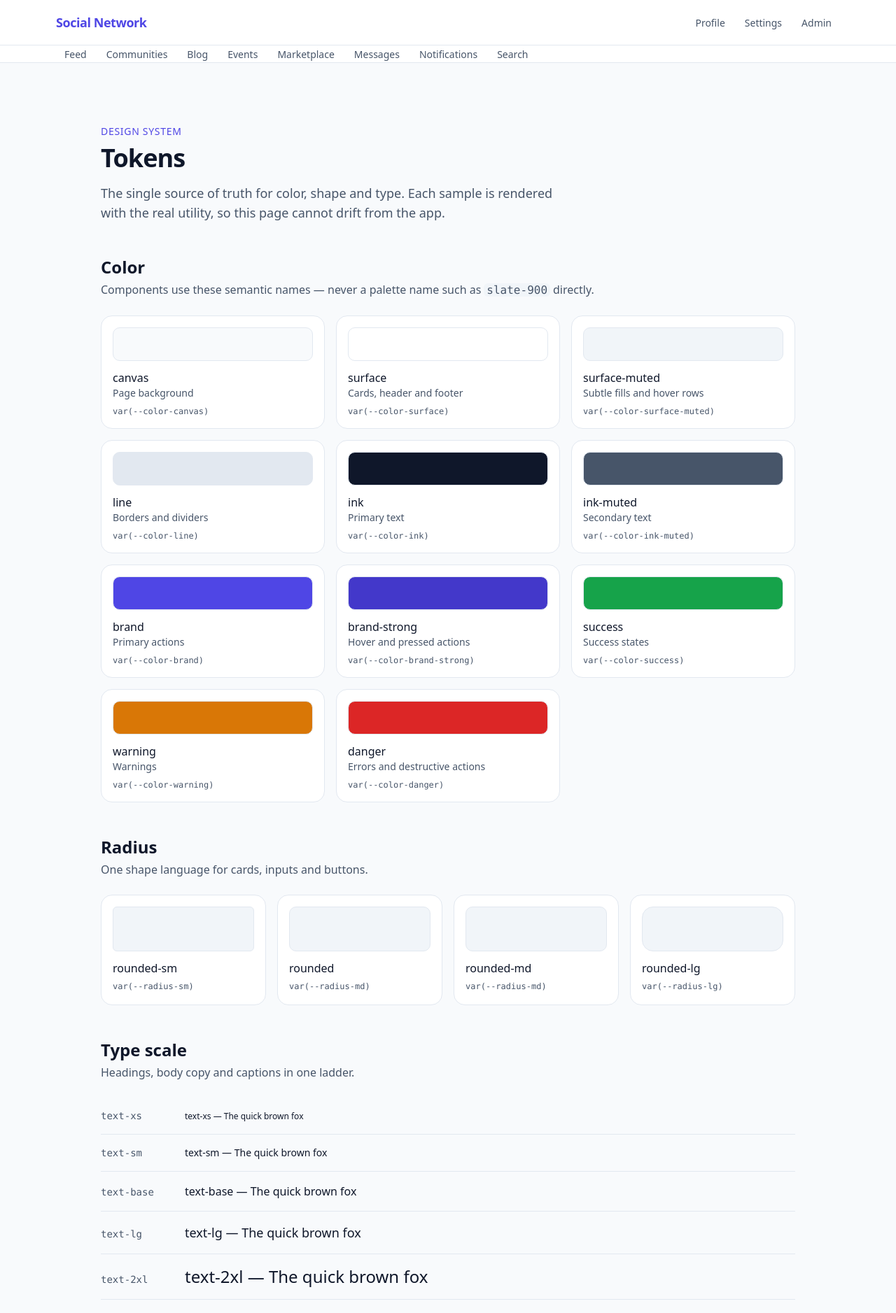
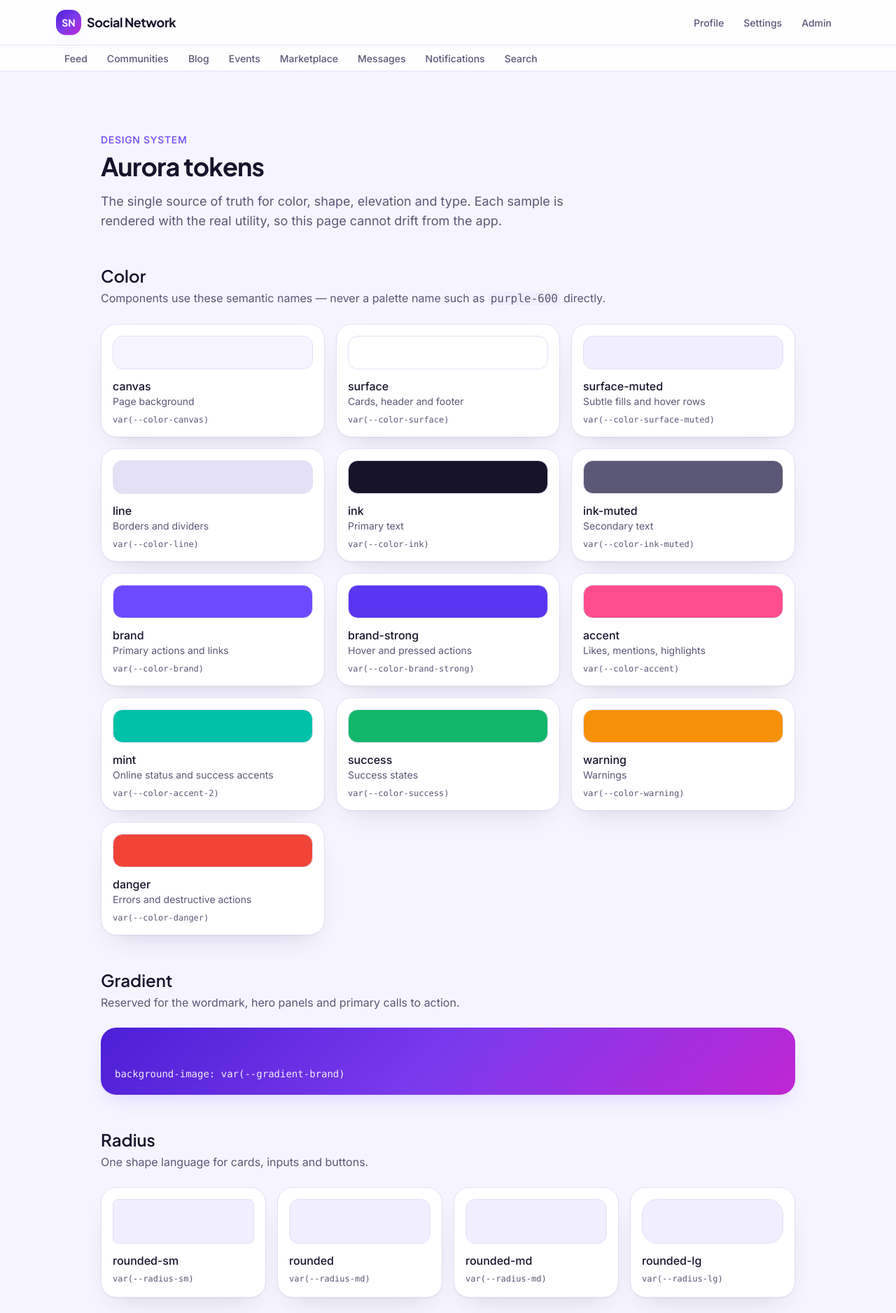
Before and after one commit to jiyan-0525/ft_transcendence, a React (Vite) app in the folder packages/web/: page /design in a window 1280 px wide. Shown: the top 1877 px of the page at 70% size. Built offline with nearby package versions, Linux system fonts and the light colour scheme.

Commit message:
feat(web): apply the Aurora visual direction

```diff
--- a/packages/web/index.html
+++ b/packages/web/index.html
@@ -4,11 +4,17 @@
     <meta charset="UTF-8" />
     <link rel="icon" type="image/svg+xml" href="/favicon.svg" />
     <meta name="viewport" content="width=device-width, initial-scale=1.0" />
+    <link rel="preconnect" href="https://fonts.googleapis.com" />
+    <link rel="preconnect" href="https://fonts.gstatic.com" crossorigin />
+    <link
+      href="https://fonts.googleapis.com/css2?family=Inter:wght@400;500;600&family=Plus+Jakarta+Sans:wght@600;700;800&display=swap"
+      rel="stylesheet"
+    />
     <meta
       name="description"
       content="Social Network — share posts and photos, chat with friends, join communities, write blogs, organise events and trade second-hand items."
     />
-    <meta name="theme-color" content="#4f46e5" />
+    <meta name="theme-color" content="#6d4aff" />
     <title>Social Network</title>
   </head>
   <body>
--- a/packages/web/src/components/layout/AppShell.tsx
+++ b/packages/web/src/components/layout/AppShell.tsx
@@ -1,5 +1,6 @@
 import { useEffect, useRef, useState } from 'react'
 import { NavLink, Outlet, useLocation } from 'react-router-dom'
+import Brand from './Brand'
 
 type NavItem = {
   to: string
@@ -29,20 +30,20 @@ const accountLinks: NavItem[] = [
   { to: '/admin', label: 'Admin' },
 ]
 
-const baseLink = 'rounded-sm px-3 py-2 text-sm font-medium transition-colors'
+const baseLink = 'rounded-full px-3 py-2 text-sm font-medium transition-colors'
 
 function navLinkClass({ isActive }: { isActive: boolean }) {
   return isActive
-    ? `${baseLink} bg-surface-muted text-brand`
-    : `${baseLink} text-ink-muted hover:text-ink`
+    ? `${baseLink} bg-brand text-white shadow-soft`
+    : `${baseLink} text-ink-muted hover:bg-surface-muted hover:text-ink`
 }
 
 function mobileNavLinkClass({ isActive }: { isActive: boolean }) {
   const base =
-    'block rounded-sm px-3 py-2 text-base font-medium transition-colors'
+    'block rounded-md px-3 py-2 text-base font-medium transition-colors'
   return isActive
-    ? `${base} bg-surface-muted text-brand`
-    : `${base} text-ink-muted hover:text-ink`
+    ? `${base} bg-brand text-white`
+    : `${base} text-ink-muted hover:bg-surface-muted hover:text-ink`
 }
 
 /**
@@ -85,15 +86,9 @@ export default function AppShell() {
         Skip to content
       </a>
 
-      <header className="border-b border-line bg-surface">
+      <header className="sticky top-0 z-20 border-b border-line bg-surface/85 backdrop-blur">
         <div className="mx-auto flex w-full max-w-6xl items-center justify-between gap-2 px-4 py-3 sm:h-16 sm:py-0">
-          <NavLink
-            to="/"
-            end
-            className="text-lg font-semibold tracking-tight text-brand"
-          >
-            Social Network
-          </NavLink>
+          <Brand />
 
           {/* Desktop account links */}
           <nav aria-label="Account" className="hidden sm:block">
@@ -112,7 +107,7 @@ export default function AppShell() {
           <button
             ref={menuButtonRef}
             type="button"
-            className="inline-flex items-center rounded-sm border border-line px-3 py-2 text-sm font-medium text-ink-muted transition-colors hover:text-ink sm:hidden"
+            className="inline-flex items-center rounded-full border border-line px-4 py-2 text-sm font-medium text-ink-muted transition-colors hover:bg-surface-muted hover:text-ink sm:hidden"
             aria-expanded={menuOpen}
             aria-controls="primary-menu"
             onClick={() => setMenuOpen((open) => !open)}
@@ -126,7 +121,7 @@ export default function AppShell() {
 
         {/* Desktop channel navigation */}
         <nav aria-label="Primary" className="hidden border-t border-line sm:block">
-          <ul className="mx-auto flex w-full max-w-6xl items-center gap-1 overflow-x-auto px-4">
+          <ul className="mx-auto flex w-full max-w-6xl items-center gap-1 overflow-x-auto px-4 py-1.5">
             {channels.map((item) => (
               <li key={item.to}>
                 <NavLink to={item.to} end={item.end} className={navLinkClass}>
@@ -140,7 +135,7 @@ export default function AppShell() {
         {/* Mobile panel */}
         <div
           id="primary-menu"
-          className={menuOpen ? 'block sm:hidden' : 'hidden'}
+          className={menuOpen ? 'block bg-surface sm:hidden' : 'hidden'}
         >
           <nav aria-label="Primary mobile">
             <ul className="space-y-1 border-t border-line px-4 py-3">
--- a/packages/web/src/components/layout/AuthLayout.tsx
+++ b/packages/web/src/components/layout/AuthLayout.tsx
@@ -1,4 +1,5 @@
-import { Link, Outlet } from 'react-router-dom'
+import { Outlet } from 'react-router-dom'
+import Brand from './Brand'
 
 /**
  * Layout for signed-out pages (login, register). It deliberately has no
@@ -7,14 +8,9 @@ import { Link, Outlet } from 'react-router-dom'
 export default function AuthLayout() {
   return (
     <div className="flex min-h-screen flex-col bg-canvas">
-      <header className="border-b border-line bg-surface">
+      <header className="border-b border-line bg-surface/80 backdrop-blur">
         <div className="mx-auto flex h-16 w-full max-w-6xl items-center px-4">
-          <Link
-            to="/"
-            className="text-lg font-semibold tracking-tight text-brand"
-          >
-            Social Network
-          </Link>
+          <Brand />
         </div>
       </header>
 
--- /dev/null
+++ b/packages/web/src/components/layout/Brand.tsx
@@ -0,0 +1,21 @@
+import { Link } from 'react-router-dom'
+
+/**
+ * Gradient wordmark used by both the product shell and the auth layout.
+ * The "SN" mark is decorative, so it is hidden from assistive technology.
+ */
+export default function Brand() {
+  return (
+    <Link to="/" className="flex items-center gap-2">
+      <span
+        aria-hidden="true"
+        className="grid h-9 w-9 place-items-center rounded-md bg-aurora font-display text-sm font-bold text-white shadow-soft"
+      >
+        SN
+      </span>
+      <span className="font-display text-lg font-bold tracking-tight text-ink">
+        Social Network
+      </span>
+    </Link>
+  )
+}
--- a/packages/web/src/pages/DesignSystemPage.tsx
+++ b/packages/web/src/pages/DesignSystemPage.tsx
@@ -54,13 +54,25 @@ const colorTokens: ColorToken[] = [
     name: 'brand',
     className: 'bg-brand',
     variable: '--color-brand',
-    usage: 'Primary actions',
+    usage: 'Primary actions and links',
   },
   {
     name: 'brand-strong',
     className: 'bg-brand-strong',
     variable: '--color-brand-strong',
     usage: 'Hover and pressed actions',
+  },
+  {
+    name: 'accent',
+    className: 'bg-accent',
+    variable: '--color-accent',
+    usage: 'Likes, mentions, highlights',
+  },
+  {
+    name: 'mint',
+    className: 'bg-mint',
+    variable: '--color-accent-2',
+    usage: 'Online status and success accents',
   },
   {
     name: 'success',
@@ -89,6 +101,11 @@ const radiusTokens = [
   { name: 'rounded-lg', className: 'rounded-lg', variable: '--radius-lg' },
 ]
 
+const elevationTokens = [
+  { name: 'shadow-soft', className: 'shadow-soft', variable: '--shadow-soft' },
+  { name: 'shadow-card', className: 'shadow-card', variable: '--shadow-card' },
+]
+
 const typeScale = [
   { name: 'text-xs', className: 'text-xs' },
   { name: 'text-sm', className: 'text-sm' },
@@ -106,12 +123,12 @@ export default function DesignSystemPage() {
           Design system
         </p>
         <h1 className="mt-2 text-4xl font-bold tracking-tight text-ink">
-          Tokens
+          Aurora tokens
         </h1>
         <p className="mt-4 text-lg text-ink-muted">
-          The single source of truth for color, shape and type. Each sample is
-          rendered with the real utility, so this page cannot drift from the
-          app.
+          The single source of truth for color, shape, elevation and type. Each
+          sample is rendered with the real utility, so this page cannot drift
+          from the app.
         </p>
       </header>
 
@@ -121,7 +138,7 @@ export default function DesignSystemPage() {
         </h2>
         <p className="mt-1 text-ink-muted">
           Components use these semantic names — never a palette name such as
-          <code className="mx-1 rounded-sm bg-surface-muted px-1">slate-900</code>
+          <code className="mx-1 rounded-sm bg-surface-muted px-1">purple-600</code>
           directly.
         </p>
 
@@ -129,7 +146,7 @@ export default function DesignSystemPage() {
           {colorTokens.map((token) => (
             <li
               key={token.name}
-              className="rounded-lg border border-line bg-surface p-4"
+              className="rounded-lg border border-line bg-surface p-4 shadow-card"
             >
               <div
                 className={`h-12 w-full rounded border border-line ${token.className}`}
@@ -144,6 +161,20 @@ export default function DesignSystemPage() {
         </ul>
       </section>
 
+      <section aria-labelledby="gradient" className="mt-12">
+        <h2 id="gradient" className="text-2xl font-semibold text-ink">
+          Gradient
+        </h2>
+        <p className="mt-1 text-ink-muted">
+          Reserved for the wordmark, hero panels and primary calls to action.
+        </p>
+        <div className="mt-6 flex min-h-24 items-end rounded-lg bg-aurora p-5 shadow-soft">
+          <code className="text-sm text-white/90">
+            background-image: var(--gradient-brand)
+          </code>
+        </div>
+      </section>
+
       <section aria-labelledby="radius" className="mt-12">
         <h2 id="radius" className="text-2xl font-semibold text-ink">
           Radius
@@ -156,10 +187,36 @@ export default function DesignSystemPage() {
           {radiusTokens.map((token) => (
             <li
               key={token.name}
+              className="rounded-lg border border-line bg-surface p-4 shadow-card"
+            >
+              <div
+                className={`h-16 w-full border border-line bg-surface-muted ${token.className}`}
+              />
+              <p className="mt-3 font-medium text-ink">{token.name}</p>
+              <code className="text-xs text-ink-muted">
+                var({token.variable})
+              </code>
+            </li>
+          ))}
+        </ul>
+      </section>
+
+      <section aria-labelledby="elevation" className="mt-12">
+        <h2 id="elevation" className="text-2xl font-semibold text-ink">
+          Elevation
+        </h2>
+        <p className="mt-1 text-ink-muted">
+          Soft violet glow for interactive surfaces, neutral shadow for cards.
+        </p>
+
+        <ul className="mt-6 grid gap-4 sm:grid-cols-2">
+          {elevationTokens.map((token) => (
+            <li
+              key={token.name}
               className="rounded-lg border border-line bg-surface p-4"
             >
               <div
-                className={`h-16 w-full border border-line bg-surface-muted ${token.className}`}
+                className={`h-24 w-full rounded bg-surface-muted ${token.className}`}
               />
               <p className="mt-3 font-medium text-ink">{token.name}</p>
               <code className="text-xs text-ink-muted">
@@ -175,7 +232,7 @@ export default function DesignSystemPage() {
           Type scale
         </h2>
         <p className="mt-1 text-ink-muted">
-          Headings, body copy and captions in one ladder.
+          Plus Jakarta Sans for headings, Inter for body copy.
         </p>
 
         <ul className="mt-6 divide-y divide-line">
--- a/packages/web/src/pages/FeedPage.tsx
+++ b/packages/web/src/pages/FeedPage.tsx
@@ -1,11 +1,60 @@
 export default function FeedPage() {
   return (
-    <section className="max-w-2xl">
-      <h1 className="text-3xl font-bold tracking-tight text-ink">Home feed</h1>
-      <p className="mt-3 text-lg text-ink-muted">
-        Text and photo posts, comments and likes, newest first. The feed is the
-        default page after sign-in; publishing and filters land next.
-      </p>
-    </section>
+    <div className="mx-auto max-w-2xl space-y-6">
+      {/* Hero */}
+      <section className="rounded-lg bg-aurora p-6 text-white shadow-soft sm:p-8">
+        <p className="text-sm font-medium uppercase tracking-wider text-white/80">
+          Home feed
+        </p>
+        <h1 className="mt-2 font-display text-3xl font-bold tracking-tight sm:text-4xl">
+          Your community, in one place.
+        </h1>
+        <p className="mt-3 max-w-lg text-white/90">
+          Share a photo or a thought, catch up with friends and follow the
+          communities you care about.
+        </p>
+      </section>
+
+      {/* Composer */}
+      <section className="rounded-lg border border-line bg-surface p-4 shadow-card sm:p-5">
+        <label htmlFor="composer" className="sr-only">
+          Write a post
+        </label>
+        <textarea
+          id="composer"
+          rows={3}
+          placeholder="What's on your mind?"
+          className="w-full resize-none bg-transparent text-ink placeholder:text-ink-muted focus:outline-none"
+        />
+        <div className="mt-3 flex flex-wrap items-center justify-between gap-3">
+          <span className="text-sm text-ink-muted">
+            Photo upload lands with the feed API.
+          </span>
+          <button
+            type="button"
+            disabled
+            className="rounded-full bg-aurora px-5 py-2 text-sm font-semibold text-white opacity-60"
+          >
+            Post
+          </button>
+        </div>
+      </section>
+
+      {/* Empty state */}
+      <section className="rounded-lg border border-line bg-surface p-8 text-center shadow-card">
+        <span
+          aria-hidden="true"
+          className="mx-auto grid h-12 w-12 place-items-center rounded-full bg-surface-muted text-lg font-bold text-brand"
+        >
+          #
+        </span>
+        <p className="mt-4 font-display text-lg font-semibold text-ink">
+          No posts yet
+        </p>
+        <p className="mt-1 text-ink-muted">
+          When posts are implemented, the newest ones appear here.
+        </p>
+      </section>
+    </div>
   )
 }
--- a/packages/web/src/pages/NotFoundPage.tsx
+++ b/packages/web/src/pages/NotFoundPage.tsx
@@ -3,7 +3,7 @@ import { Link } from 'react-router-dom'
 export default function NotFoundPage() {
   return (
     <section className="mx-auto max-w-xl py-16 text-center">
-      <p className="text-sm font-medium uppercase tracking-wider text-brand">
+      <p className="bg-aurora bg-clip-text font-display text-6xl font-extrabold tracking-tight text-transparent">
         404
       </p>
       <h1 className="mt-2 text-4xl font-bold tracking-tight text-ink">
@@ -14,7 +14,7 @@ export default function NotFoundPage() {
       </p>
       <Link
         to="/"
-        className="mt-8 inline-flex rounded bg-brand px-4 py-2 text-sm font-medium text-surface transition-colors hover:bg-brand-strong"
+        className="mt-8 inline-flex rounded-full bg-aurora px-5 py-2.5 text-sm font-semibold text-white shadow-soft transition-opacity hover:opacity-90"
       >
         Back to home
       </Link>
--- a/packages/web/src/pages/PlaceholderPage.tsx
+++ b/packages/web/src/pages/PlaceholderPage.tsx
@@ -13,11 +13,11 @@ export default function PlaceholderPage({
   description,
 }: PlaceholderPageProps) {
   return (
-    <section className="max-w-2xl">
-      <p className="text-sm font-medium uppercase tracking-wider text-brand">
+    <section className="max-w-2xl rounded-lg border border-line bg-surface p-6 shadow-card sm:p-8">
+      <span className="inline-flex rounded-full bg-surface-muted px-3 py-1 text-xs font-semibold uppercase tracking-wider text-brand">
         Planned
-      </p>
-      <h1 className="mt-2 text-3xl font-bold tracking-tight text-ink">
+      </span>
+      <h1 className="mt-4 font-display text-3xl font-bold tracking-tight text-ink">
         {title}
       </h1>
       <p className="mt-3 text-lg text-ink-muted">{description}</p>
--- a/packages/web/src/style.css
+++ b/packages/web/src/style.css
@@ -4,30 +4,46 @@
 
 @layer base {
   /* Design tokens — layer 1 of 2: the raw values.
-     Colors are stored as space-separated RGB channels (not hex) so Tailwind
-     can append an opacity: `bg-brand/80` -> rgb(79 70 229 / 0.8). */
+     Colors are stored as space-separated RGB channels so Tailwind can append
+     an opacity: `bg-brand/80` -> rgb(109 74 255 / 0.8). */
   :root {
     /* Surfaces */
-    --color-canvas: 248 250 252; /* page background (slate-50) */
-    --color-surface: 255 255 255; /* cards, header, footer (white) */
-    --color-surface-muted: 241 245 249; /* subtle fills (slate-100) */
+    --color-canvas: 246 245 255; /* soft lavender page background */
+    --color-surface: 255 255 255; /* cards, header, footer */
+    --color-surface-muted: 240 238 255; /* subtle lavender fills */
 
     /* Lines & text */
-    --color-line: 226 232 240; /* borders and dividers (slate-200) */
-    --color-ink: 15 23 42; /* primary text (slate-900) */
-    --color-ink-muted: 71 85 105; /* secondary text (slate-600) */
+    --color-line: 228 224 245; /* lavender-grey borders */
+    --color-ink: 22 19 43; /* near-black indigo text */
+    --color-ink-muted: 91 87 118; /* secondary text */
 
     /* Brand & status */
-    --color-brand: 79 70 229; /* primary actions (indigo-600) */
-    --color-brand-strong: 67 56 202; /* hover / pressed (indigo-700) */
-    --color-success: 22 163 74; /* green-600 */
-    --color-warning: 217 119 6; /* amber-600 */
-    --color-danger: 220 38 38; /* red-600 */
+    --color-brand: 109 74 255; /* electric violet */
+    --color-brand-strong: 90 54 240; /* hover / pressed */
+    --color-accent: 255 77 141; /* pink highlight */
+    --color-accent-2: 0 194 168; /* mint / online status */
+    --color-success: 18 183 106;
+    --color-warning: 247 144 9;
+    --color-danger: 240 68 56;
 
     /* Shape */
-    --radius-sm: 0.375rem;
-    --radius-md: 0.625rem;
-    --radius-lg: 1rem;
+    --radius-sm: 0.5rem;
+    --radius-md: 0.875rem;
+    --radius-lg: 1.375rem;
+
+    /* Elevation */
+    --shadow-soft: 0 1px 2px rgb(22 19 43 / 0.06),
+      0 12px 32px -12px rgb(109 74 255 / 0.25);
+    --shadow-card: 0 1px 2px rgb(22 19 43 / 0.05),
+      0 18px 40px -20px rgb(22 19 43 / 0.18);
+
+    /* Aurora gradient (deep enough for white text). */
+    --gradient-brand: linear-gradient(
+      135deg,
+      #4c1fd6 0%,
+      #7c3aed 50%,
+      #c026d3 100%
+    );
   }
 
   html {
@@ -35,7 +51,13 @@
   }
 
   body {
-    @apply bg-canvas text-ink;
+    @apply bg-canvas font-sans text-ink;
+  }
+
+  h1,
+  h2,
+  h3 {
+    @apply font-display;
   }
 
   /* One visible focus style for the whole app, so keyboard users can always
--- a/packages/web/tailwind.config.ts
+++ b/packages/web/tailwind.config.ts
@@ -30,6 +30,8 @@ export default {
           DEFAULT: 'rgb(var(--color-brand) / <alpha-value>)',
           strong: 'rgb(var(--color-brand-strong) / <alpha-value>)',
         },
+        accent: 'rgb(var(--color-accent) / <alpha-value>)',
+        mint: 'rgb(var(--color-accent-2) / <alpha-value>)',
         success: 'rgb(var(--color-success) / <alpha-value>)',
         warning: 'rgb(var(--color-warning) / <alpha-value>)',
         danger: 'rgb(var(--color-danger) / <alpha-value>)',
@@ -40,8 +42,16 @@ export default {
         md: 'var(--radius-md)',
         lg: 'var(--radius-lg)',
       },
+      boxShadow: {
+        soft: 'var(--shadow-soft)',
+        card: 'var(--shadow-card)',
+      },
+      backgroundImage: {
+        aurora: 'var(--gradient-brand)',
+      },
       fontFamily: {
         sans: [
+          'Inter',
           'ui-sans-serif',
           'system-ui',
           '-apple-system',
@@ -51,6 +61,13 @@ export default {
           'Arial',
           'sans-serif',
         ],
+        display: [
+          '"Plus Jakarta Sans"',
+          'Inter',
+          'ui-sans-serif',
+          'system-ui',
+          'sans-serif',
+        ],
       },
     },
   },
```
Also changed, not shown: 2 other files (tests, documents, lock files or other folders).
